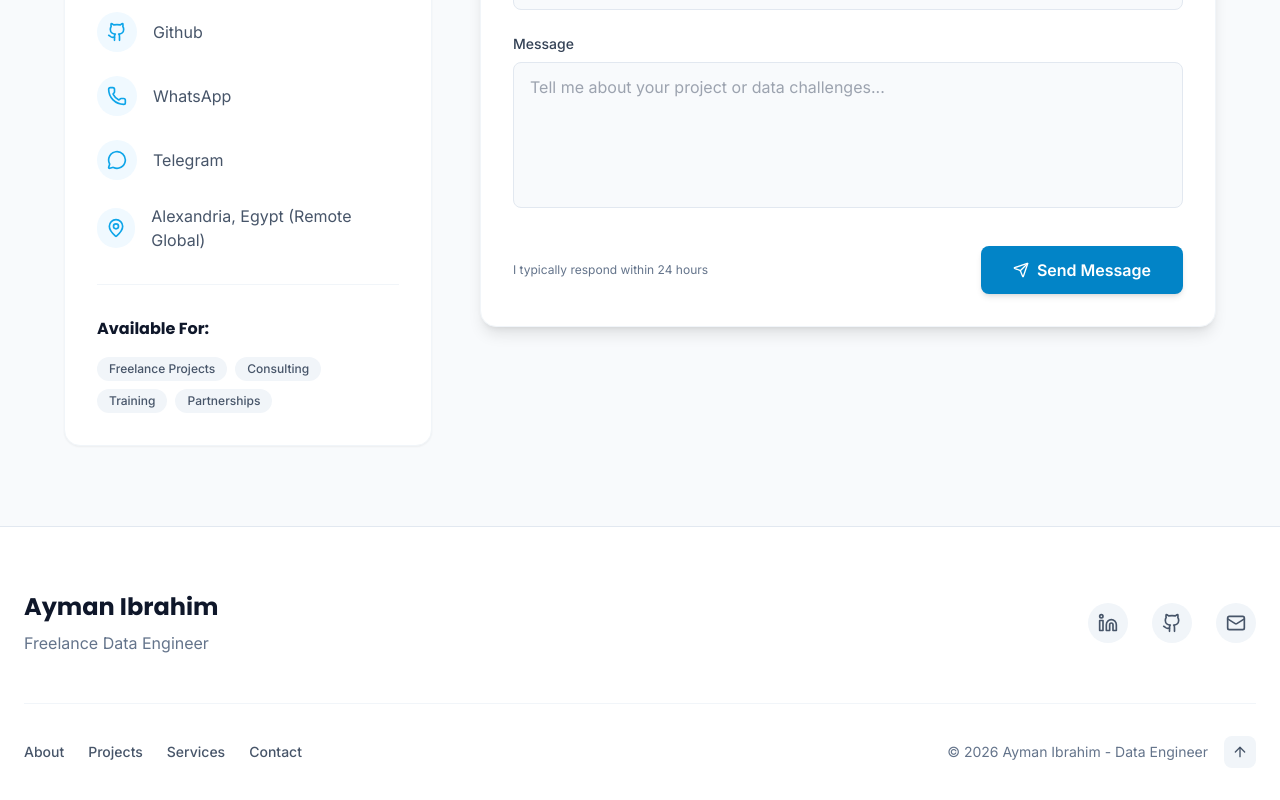
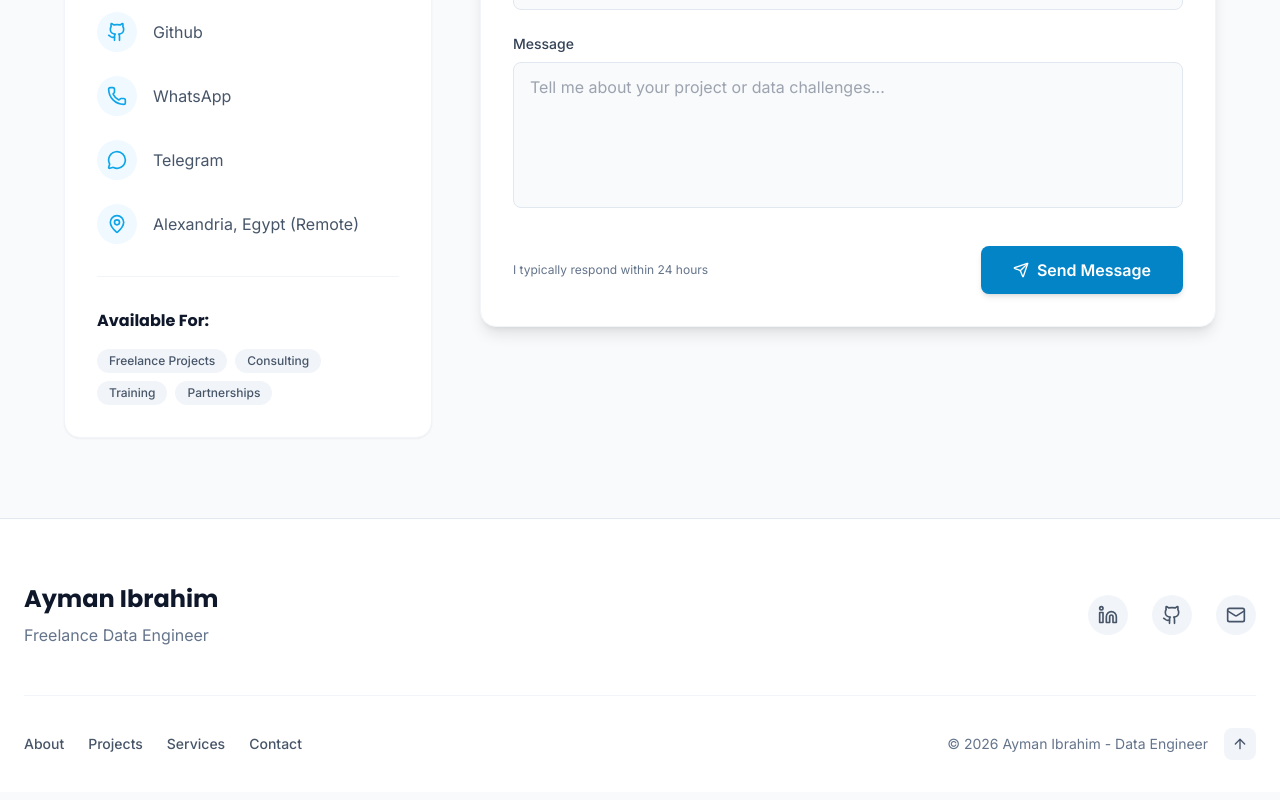
Before and after one commit to aymanibrahim/portfolio, a React (Vite) app: page / in a window 1280 px wide. Shown: the part 8230-9030 px from the top of the page. Built offline with nearby package versions, Linux system fonts and the light colour scheme.

Commit message:
Fix location

```diff
--- a/components/Contact.tsx
+++ b/components/Contact.tsx
@@ -119,7 +119,7 @@ const Contact: React.FC = () => {
                             <div className="w-10 h-10 bg-primary-50 dark:bg-slate-800 rounded-full flex items-center justify-center mr-4">
                                 <MapPin className="w-5 h-5 text-primary-500" />
                             </div>
-                            <span>Alexandria, Egypt (Remote Global)</span>
+                            <span>Alexandria, Egypt (Remote)</span>
                         </div>
                     </div>
 
```
